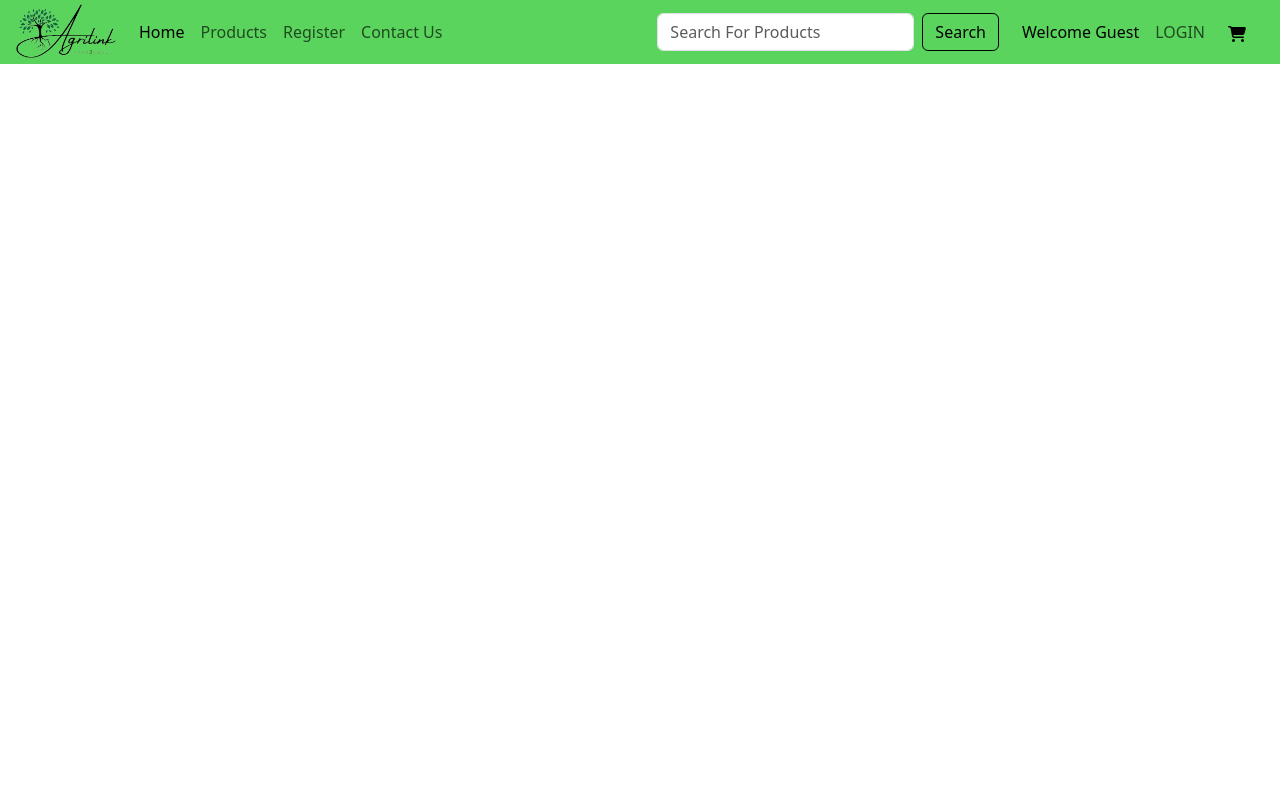
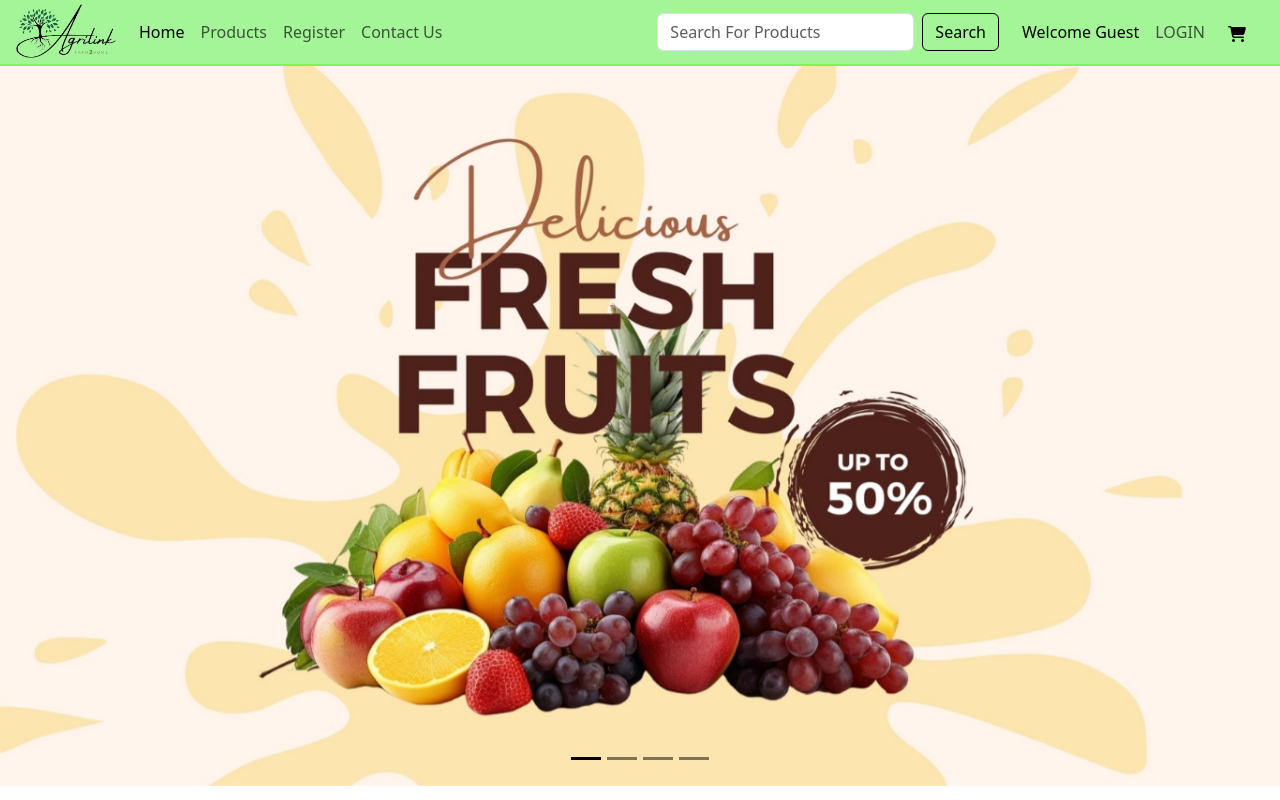
Before and after one commit to ShubhamSinha8081/AgriLink, a PHP site: page / in a window 1280 px wide. Run offline with PHP 8.4, Linux system fonts and the light colour scheme.

Commit message:
Adding Image-Slider

```diff
--- a/index.php
+++ b/index.php
@@ -49,6 +49,32 @@
   </div>
 </nav>
      </div>
+<!-- Image Slider code below -->
+<div class="slider-container">
+<div id="carouselExampleIndicators" class="carousel slide" data-bs-ride="carousel">
+  <div class="carousel-indicators">
+  <button type="button" data-bs-target="#carouselExampleIndicators" data-bs-slide-to="0" class="active" aria-current="true" aria-label="Slide 1" style="background-color: black;"></button>
+  <button type="button" data-bs-target="#carouselExampleIndicators" data-bs-slide-to="1" aria-label="Slide 2" style="background-color: black;"></button>
+  <button type="button" data-bs-target="#carouselExampleIndicators" data-bs-slide-to="2" aria-label="Slide 3" style="background-color: black;"></button>
+  <button type="button" data-bs-target="#carouselExampleIndicators" data-bs-slide-to="3" aria-label="Slide 4" style="background-color: black;"></button>
+
+  </div>
+  <div class="carousel-inner">
+    <div class="carousel-item active">
+      <img src="/images/1.jpg" class="d-block w-100" alt="...">
+    </div>
+    <div class="carousel-item">
+      <img src="/images/2.jpg" class="d-block w-100" alt="...">
+    </div>
+    <div class="carousel-item">
+      <img src="/images/3.jpg" class="d-block w-100" alt="...">
+    </div>
+    <div class="carousel-item">
+      <img src="/images/4.jpg" class="d-block w-100" alt="...">
+    </div>
+  </div>
+</div>
+</div>
 
     <script src="https://cdn.jsdelivr.net/npm/bootstrap@5.3.3/dist/js/bootstrap.bundle.min.js" integrity="sha384-YvpcrYf0tY3lHB60NNkmXc5s9fDVZLESaAA55NDzOxhy9GkcIdslK1eN7N6jIeHz" crossorigin="anonymous"></script>
 </body>
--- a/style.css
+++ b/style.css
@@ -8,10 +8,13 @@
     width: 100px;
   }
 }
-.container-fluid{
+.container-fluid {
   margin-top: -8px;
-  background-color: #5bd45d;
+  background-color: rgba(121, 239, 103, 0.676);
+  border-bottom: 2px solid #72f74de0;
+  box-shadow: 0px 4px 6px rgb(0, 0, 0);
 }
+
 .cart{
   width: 30px;
   height: 20px;
@@ -27,5 +30,9 @@
 .btn{
   color: #000000;
   border-color: #000000;
-
 }
+.slider-container {
+  width: 100%;
+  padding: 0%;
+  margin: -8px 0 0 0;
+}
```
Also changed, not shown: images/1.jpg (added), images/2.jpg (added), images/3.jpg (added), images/4.jpg (added).
